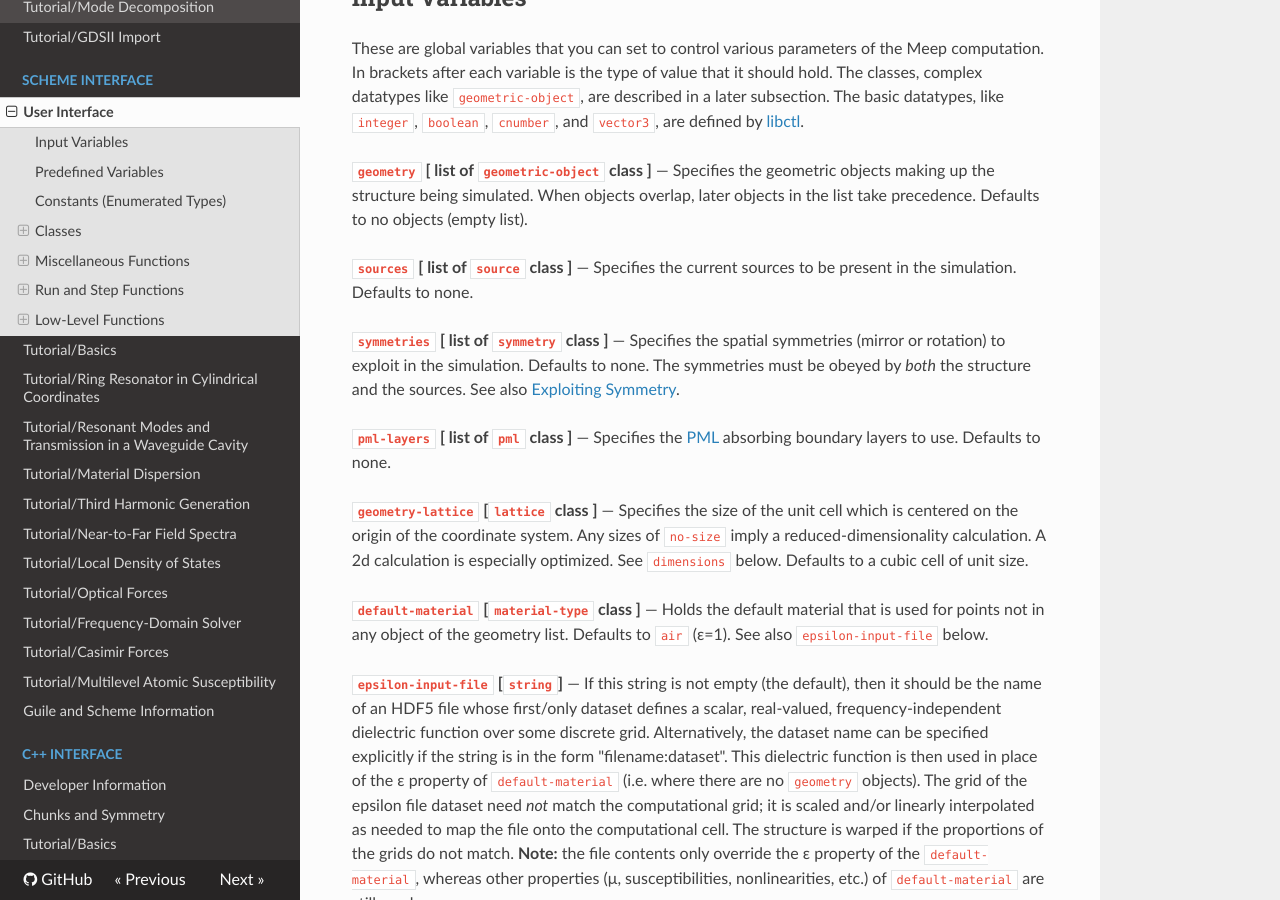
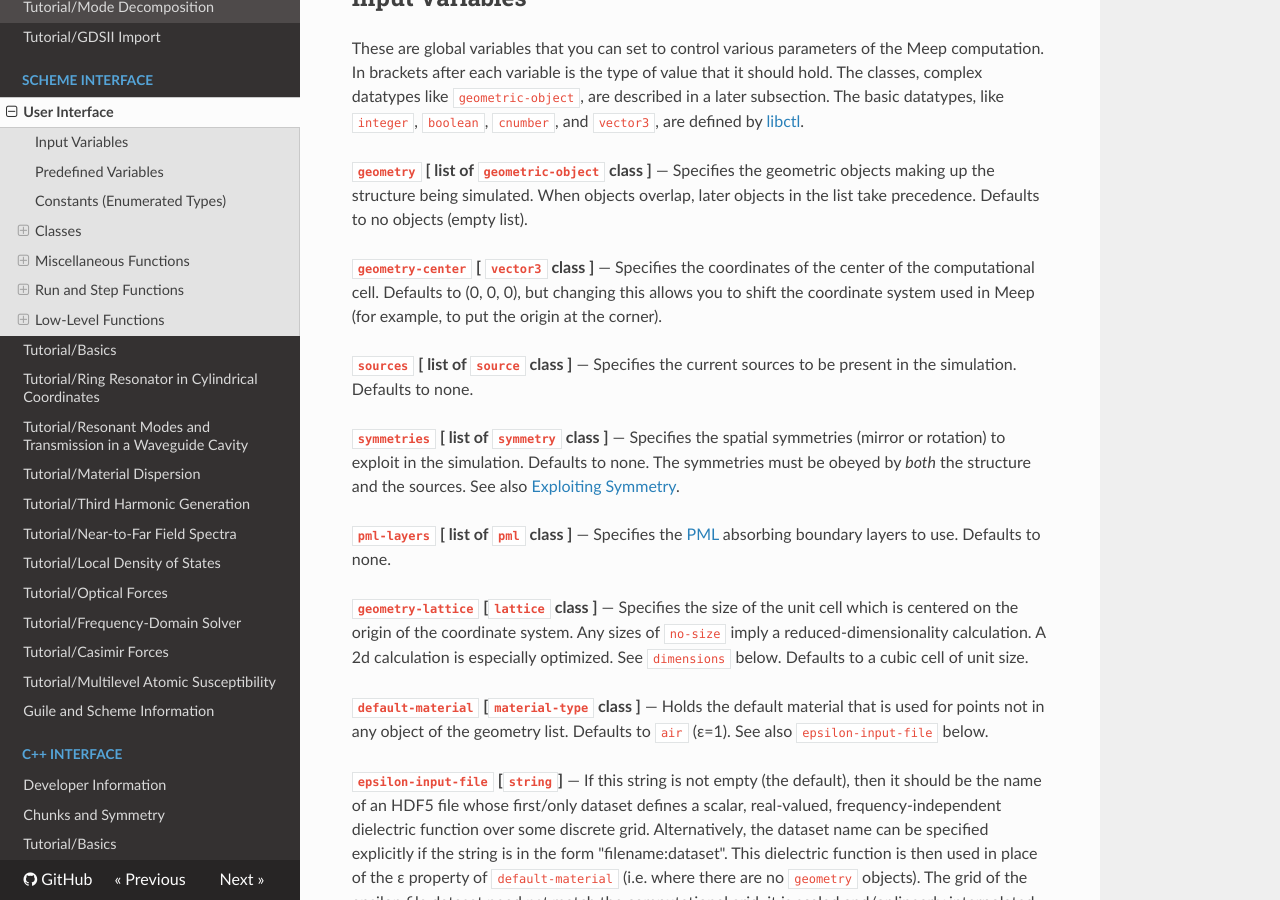
Before and after one commit to NanoComp/meep, an MkDocs documentation site: the page built from doc/docs/Scheme_User_Interface.md, in a window 1280 px wide and 900 px high, scrolled down 2000 px. Built offline with MkDocs 1.6.1, drawn with Linux system fonts in a browser that asks for light colours; nearby versions of some CDN libraries; formulas are drawn with MathJax 3; old or Windows-style settings are respelled for this version of MkDocs.

Commit message:
Document geometry-center for Scheme

```diff
--- a/doc/docs/Scheme_User_Interface.md
+++ b/doc/docs/Scheme_User_Interface.md
@@ -16,6 +16,10 @@
 **`geometry` [ list of `geometric-object` class ]**
 —
 Specifies the geometric objects making up the structure being simulated. When objects overlap, later objects in the list take precedence. Defaults to no objects (empty list).
+
+**`geometry-center` [ `vector3` class ]**
+—
+Specifies the coordinates of the center of the computational cell. Defaults to (0, 0, 0), but changing this allows you to shift the coordinate system used in Meep (for example, to put the origin at the corner).
 
 **`sources` [ list of `source` class ]**
 —
```
Also changed, not shown: doc/docs/Python_User_Interface.md (+1 -1 lines).
